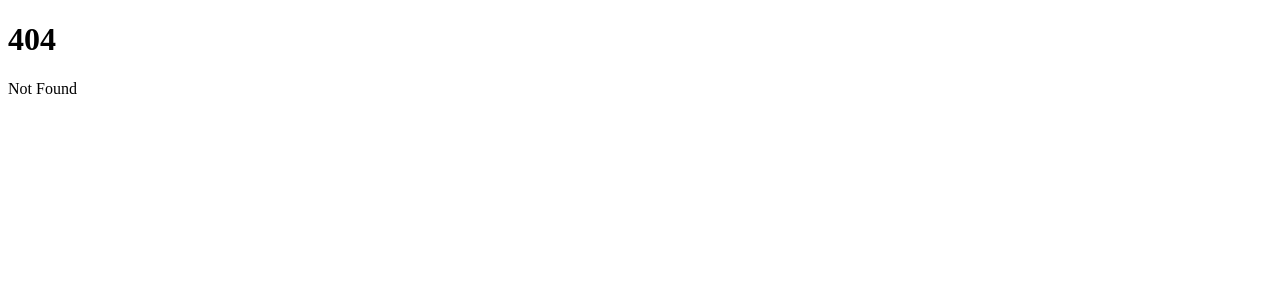
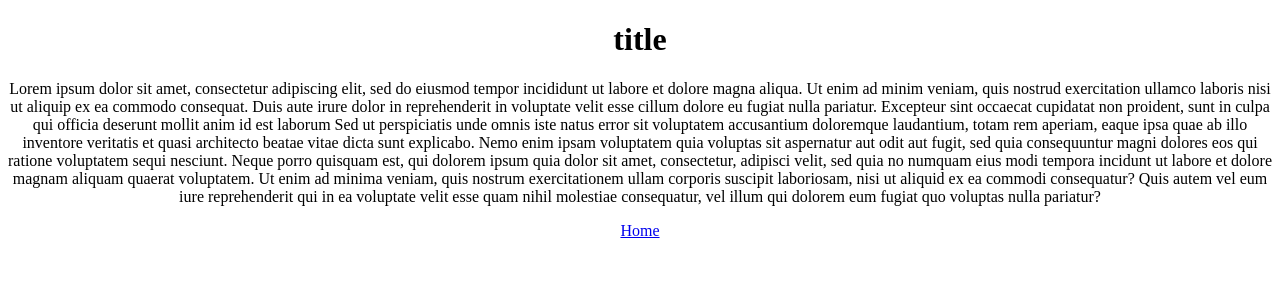
Before and after one commit to kiran021859/Sveltkit_Project_2, a SvelteKit app: page /about in a window 1280 px wide. Before the commit this address had no page. Shown: the top 300 px of the page. Built offline with nearby package versions, Linux system fonts and the light colour scheme.

Commit message:
first page and routing

```diff
--- a/jsconfig.json
+++ b/jsconfig.json
@@ -11,7 +11,8 @@
 		"strict": true,
 		"moduleResolution": "bundler"
 	}
-	// Path aliases are handled by https://kit.svelte.dev/docs/configuration#alias and https://kit.svelte.dev/docs/configuration#files
+	// Path aliases are handled by https://kit.svelte.dev/docs/configuration#alias
+	// except $lib which is handled by https://kit.svelte.dev/docs/configuration#files
 	//
 	// If you want to overwrite includes/excludes, make sure to copy over the relevant includes/excludes
 	// from the referenced tsconfig.json - TypeScript does not merge them in
--- /dev/null
+++ b/src/routes/about/+page.svelte
@@ -0,0 +1,29 @@
+<script>
+
+    </script>
+    <div class="about">
+        <h1>title</h1>
+        <p>
+            Lorem ipsum dolor sit amet, consectetur adipiscing elit, sed do eiusmod tempor incididunt ut labore et dolore
+            magna aliqua. Ut enim ad minim veniam, quis nostrud exercitation ullamco laboris nisi ut aliquip ex ea commodo
+            consequat. Duis aute irure dolor in reprehenderit in voluptate velit esse cillum dolore eu fugiat nulla pariatur.
+            Excepteur sint occaecat cupidatat non proident, sunt in culpa qui officia deserunt mollit anim id est laborum Sed
+            ut perspiciatis unde omnis iste natus error sit voluptatem accusantium doloremque laudantium, totam rem aperiam,
+            eaque ipsa quae ab illo inventore veritatis et quasi architecto beatae vitae dicta sunt explicabo. Nemo enim ipsam
+            voluptatem quia voluptas sit aspernatur aut odit aut fugit, sed quia consequuntur magni dolores eos qui ratione
+            voluptatem sequi nesciunt. Neque porro quisquam est, qui dolorem ipsum quia dolor sit amet, consectetur, adipisci
+            velit, sed quia no numquam eius modi tempora incidunt ut labore et dolore magnam aliquam quaerat voluptatem.
+            Ut enim ad minima veniam, quis nostrum exercitationem ullam corporis suscipit laboriosam, nisi ut aliquid ex ea
+            commodi consequatur? Quis autem vel eum iure reprehenderit qui in ea voluptate velit esse quam nihil molestiae
+            consequatur, vel illum qui dolorem eum fugiat quo voluptas nulla pariatur?
+        </p>
+        <a href="/">Home</a>
+    </div>
+    <style>
+        .about {
+        text-align: center;
+        display: block;
+        margin: 20px auto;
+
+     }
+    </style>
```
Also changed, not shown: src/routes/+page.svelte (+35 -2 lines), 1 other file (tests, documents, lock files or other folders).
